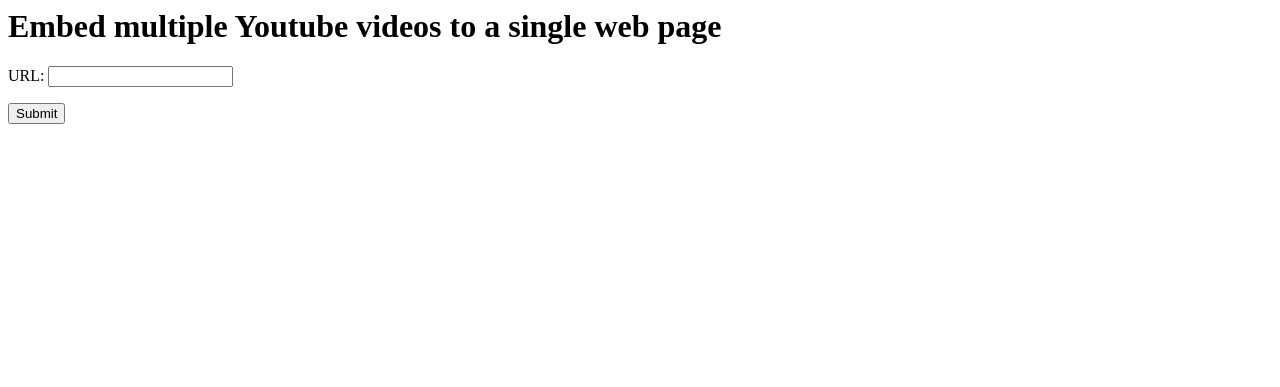
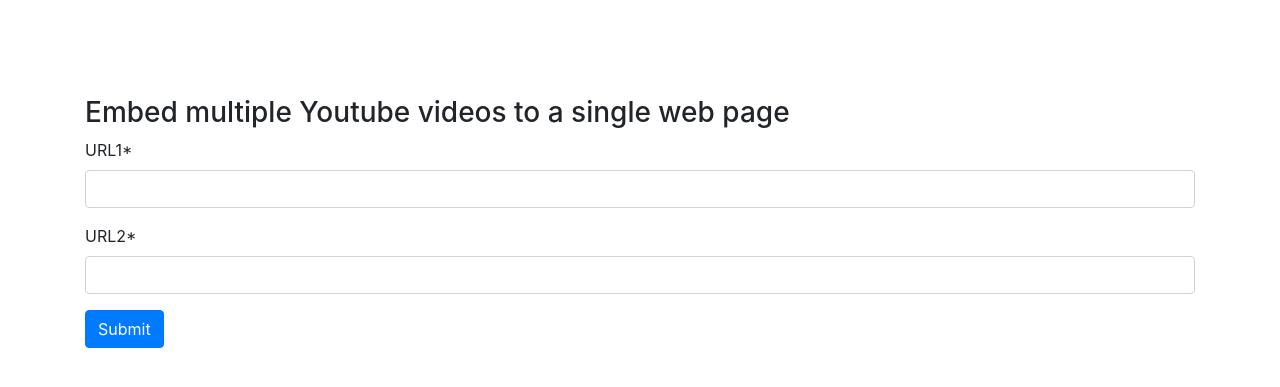
Before and after one commit to BilashAmantay/MultiYoutubeVideosInOnePage, a Django app: page /ui/ in a window 1280 px wide. Shown: the top 387 px of the page. Run offline with Django 4.2, Linux system fonts and the light colour scheme; some libraries are stand-ins or nearby versions.

Commit message:
Completed one simple form UI that post URL to view. And view reverse to another view for embedding

```diff
--- a/embedding/settings.py
+++ b/embedding/settings.py
@@ -74,6 +74,9 @@
 ]
 
 WSGI_APPLICATION = 'embedding.wsgi.application'
+
+CRISPY_TEMPLATE_PACK = 'bootstrap4' # Add this
+
 PROJECT_ROOT = os.path.dirname(os.path.dirname(os.path.abspath(__file__)))
 PROJECT_ROOT = os.path.dirname(__file__)
 TEMPLATE_DIRS = (os.path.join(PROJECT_ROOT, 'templates'),)
--- a/templates/ui/article_form.html
+++ b/templates/ui/article_form.html
@@ -1,6 +1,12 @@
-<h1>Embed multiple Youtube videos to a single web page</h1>
-<form role="form" action="" method="post">
+{% extends 'ui/base.html' %}
+
+{% load crispy_forms_tags %}
+
+{% block content %}
+<h3>Embed multiple Youtube videos to a single web page</h3>
+<form role="form" action="" method="post" class="uniForm blueForms">
     {% csrf_token %}
-    {{ form.as_p }}
-    <button type="submit">Submit</button>
+    {{ form|crispy }}
+    <button type="submit" class="btn btn-primary">Submit</button>
 </form>
+{% endblock %}
--- /dev/null
+++ b/templates/ui/base.html
@@ -0,0 +1,14 @@
+<!doctype html>
+<html lang="en">
+<head>
+  <meta charset="utf-8">
+  <meta name="viewport" content="width=device-width, initial-scale=1, shrink-to-fit=no">
+  <link rel="stylesheet" href="https://stackpath.bootstrapcdn.com/bootstrap/4.1.3/css/bootstrap.min.css" integrity="sha384-MCw98/SFnGE8fJT3GXwEOngsV7Zt27NXFoaoApmYm81iuXoPkFOJwJ8ERdknLPMO" crossorigin="anonymous">
+</head>
+<body>
+  <div class="container mt-5 pt-5 mb-5">
+    {% block content %}
+    {% endblock %}
+  </div>
+</body>
+</html>
--- a/ui/forms.py
+++ b/ui/forms.py
@@ -4,4 +4,4 @@
 class ArticleForm(forms.ModelForm):
    class Meta:
        model = Article
-       fields = ['URL',]
+       fields = ['URL1','URL2',]
--- a/ui/models.py
+++ b/ui/models.py
@@ -3,4 +3,5 @@
 # Create your models here.
 
 class Article(models.Model):
-    URL = models.CharField(max_length=1000)
+    URL1 = models.CharField(max_length=1000)
+    URL2 = models.CharField(max_length=1000)
--- a/ui/urls.py
+++ b/ui/urls.py
@@ -4,4 +4,5 @@
 
 urlpatterns = [
     path('', views.article_create, name='index'),
+    path('embed/<str:url>/', views.embed, name='embed'),
 ]
--- a/ui/views.py
+++ b/ui/views.py
@@ -1,5 +1,7 @@
 from django.shortcuts import render
-from django.http import HttpResponse
+from django.http import HttpResponse,HttpResponseRedirect
+from django.urls import reverse
+from urllib.parse import urlencode
 
 from .forms import ArticleForm
 
@@ -9,5 +11,24 @@
 
 
 def article_create(request):
+    if request.method == "POST":
+        base_url = 'embed'
+        url = '{}/{}/'.format(base_url, request.POST['URL1'])
+        return HttpResponseRedirect(url)
+
+
     article_form = ArticleForm()
     return render(request, "ui/article_form.html", {"form": article_form})
+
+
+def embed(request,url):
+    print('embed view--------------')
+    print(request.method)
+    print(request)
+    print(url)
+    # {'para' : url}
+    if request.method == "POST":
+        print('got post')
+        print(request.POST)
+
+    return render(request, "ui/embed.html",{'URL' : url})
```
Also changed, not shown: templates/ui/embed.html (added, +9 -0 lines).
